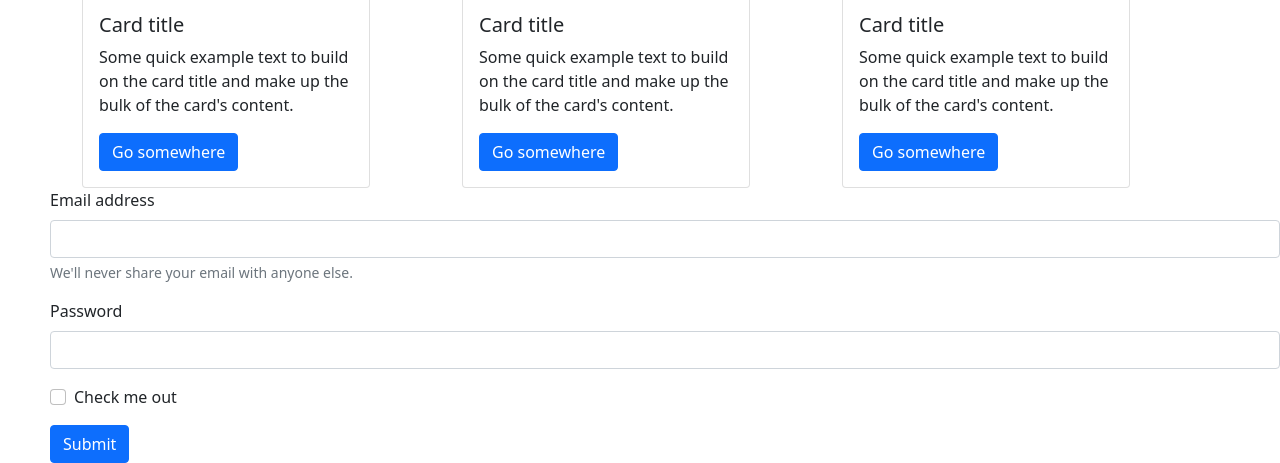
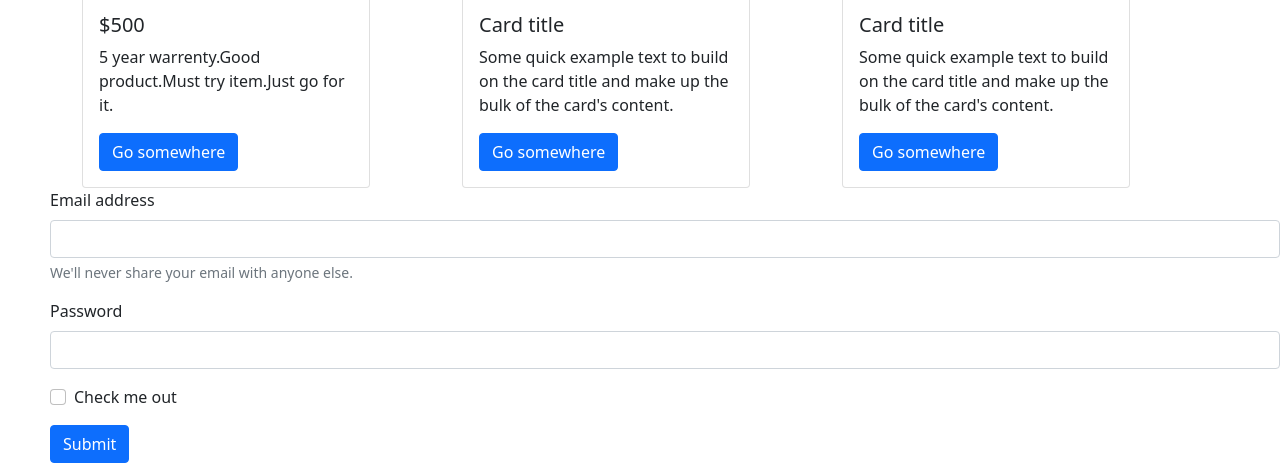
Before and after one commit to dhiya124/DhiyaFSD1, a plain HTML site: page index.html in a window 1280 px wide. Shown: the part 1235-1698 px from the top of the page. Drawn offline with nearby package versions, Linux system fonts and the light colour scheme.

Commit message:
Update index.html

```diff
--- a/index.html
+++ b/index.html
@@ -71,8 +71,8 @@
                 <div class="card" style="width: 18rem;">
                 <img src="https://tse4.mm.bing.net/th?id=OIP.ZJD5Mf9eQADqGkcVfLitRgHaEo&pid=Api&P=0&h=180" class="card-img-top" alt="...">
                 <div class="card-body">
-                  <h5 class="card-title">Card title</h5>
-                  <p class="card-text">Some quick example text to build on the card title and make up the bulk of the card's content.</p>
+                  <h5 class="card-title">$500</h5>
+                  <p class="card-text">5 year warrenty.Good product.Must try item.Just go for it.</p>
                   <a href="#" class="btn btn-primary">Go somewhere</a>
                 </div>
               </div></div>
```
